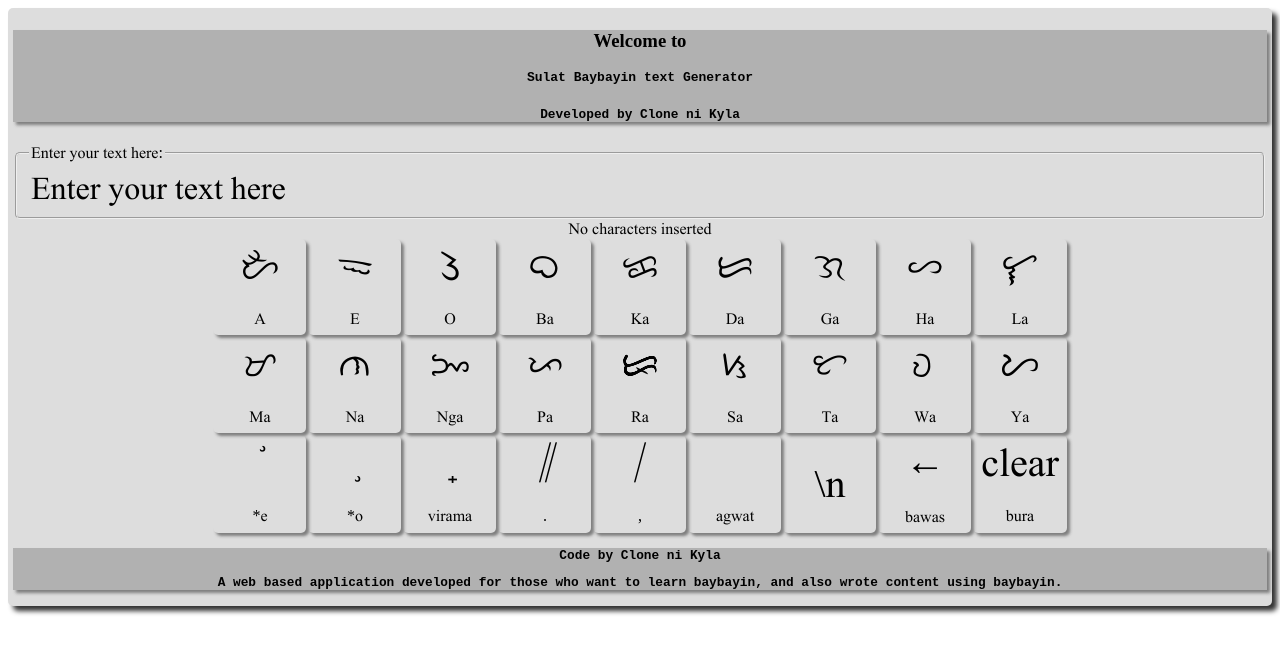
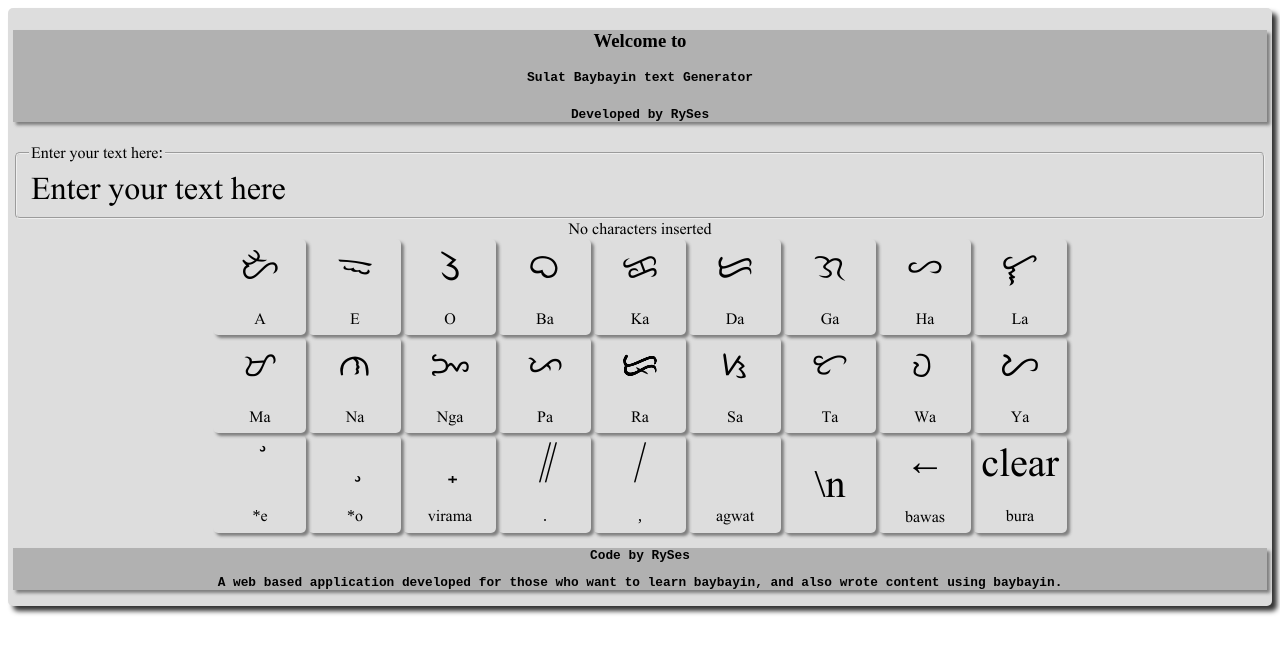
Before and after one commit to RyannKim327/Baybayin-Keyboard, a plain HTML site: page index.html in a window 1280 px wide. Drawn offline with Linux system fonts and the light colour scheme.

Commit message:
Update index.html

```diff
--- a/index.html
+++ b/index.html
@@ -12,7 +12,7 @@
 				<center>
 					<h3 style="font-family: serif;">Welcome to</h3>
 					<h4 style="font-family: monospace;">Sulat Baybayin text Generator</h4>
-					<h5 style="font-size: 1vw; font-family: monospace;">Developed by Clone ni Kyla</h5>
+					<h5 style="font-size: 1vw; font-family: monospace;">Developed by RySes</h5>
 				</center>
 			</div>
 			<center>
@@ -59,7 +59,7 @@
 			</center>
 			<div class="d">
 				<center>
-					<p style="font-size: 1vw;font-family: monospace; font-weight: bolder;">Code by Clone ni Kyla</p>
+					<p style="font-size: 1vw;font-family: monospace; font-weight: bolder;">Code by RySes</p>
 					<p style="font-size: 1vw;font-family: monospace; font-weight: bolder;">A web based application developed for those who want to learn baybayin, and also wrote content using baybayin.</p>
 				</center>
 			</div>
```
